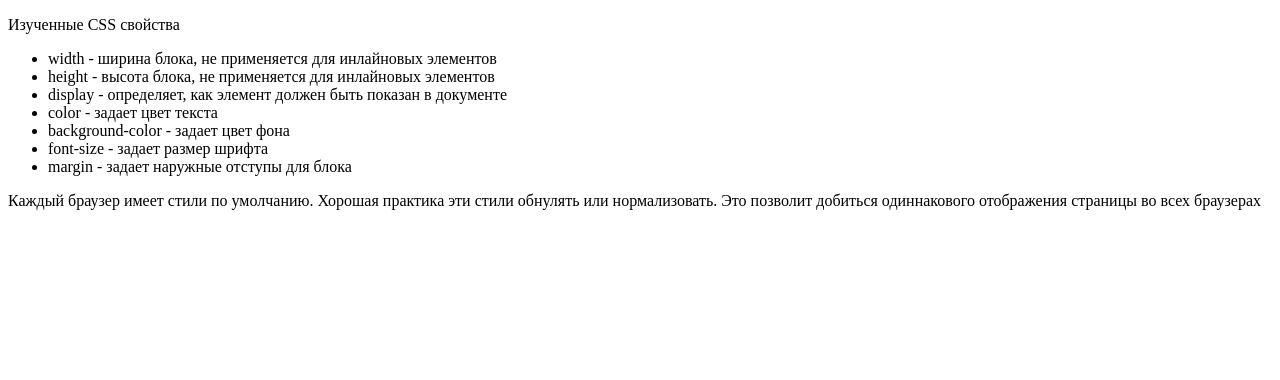
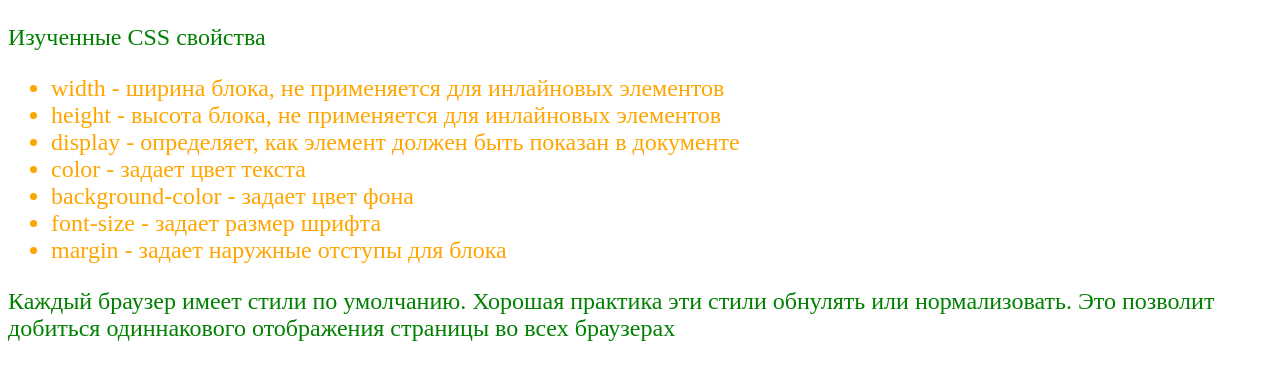
Before and after one commit to MarynaSavchenkoMarushchak/HTML, a plain HTML site: page Lesson4/Task2/index.html in a window 1280 px wide. Drawn offline with Linux system fonts and the light colour scheme; files whose address does not match are found by name.

Commit message:
init lesson2

```diff
--- a/Lesson4/Task2/index.html
+++ b/Lesson4/Task2/index.html
@@ -3,11 +3,12 @@
   <head>
     <meta charset="UTF-8" />
     <title>Класс</title>
+    <link rel="stylesheet" href="C:\HTML\Lesson4\Task2\styles.css" />
   </head>
-  <body>
+  <body class="body">
     <main>
       <p>Изученные CSS свойства</p>
-      <ul>
+      <ul class="list">
         <li>width - ширина блока, не применяется для инлайновых элементов</li>
         <li>height - высота блока, не применяется для инлайновых элементов</li>
         <li>
--- a/Lesson4/Task2/styles.css
+++ b/Lesson4/Task2/styles.css
@@ -0,0 +1,10 @@
+.body {
+  font-size: 24px;
+}
+.list {
+  margin: 3px;
+  color: orange;
+}
+p {
+  color: green;
+}
```
